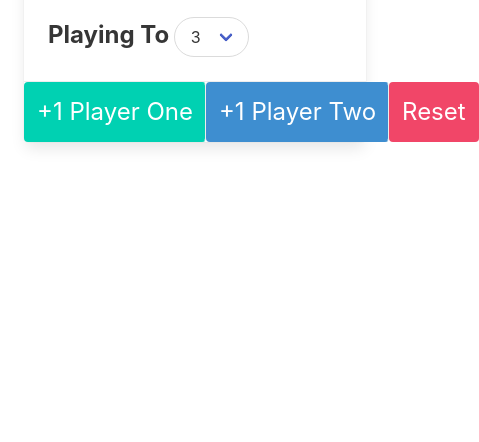
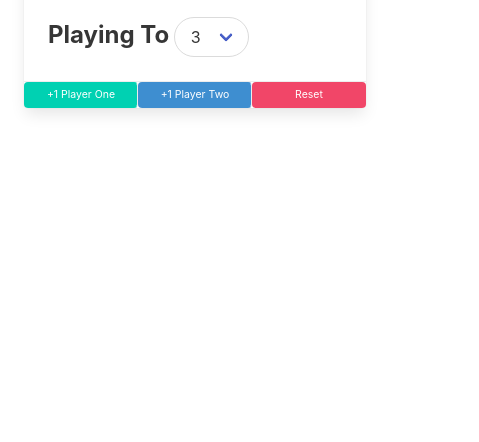
Before and after one commit to danielabdallah/scratch, a plain HTML site: page index.html in a window 390 px wide. Shown: the part 402-844 px from the top of the page, 479 px wide, since content can reach past the window. Drawn offline with nearby package versions, Linux system fonts and the light colour scheme.

Commit message:
responsive buttons

```diff
--- a/index.html
+++ b/index.html
@@ -55,9 +55,9 @@
                 </div>
               </div>
               <footer class="card-footer">
-                <button id="p1Button" class="button card-footer-item is-large is-primary">+1 Player One</button>
-                <button id="p2Button" class="button card-footer-item is-large is-info">+1 Player Two</button>
-                <button id="resetButton" class="button card-footer-item is-large is-danger">Reset</button>
+                <button id="p1Button" class="button card-footer-item is-responsive is-primary">+1 Player One</button>
+                <button id="p2Button" class="button card-footer-item is-responsive is-info">+1 Player Two</button>
+                <button id="resetButton" class="button card-footer-item is-responsive is-danger">Reset</button>
               </footer>
             </div>
           </div>
```
